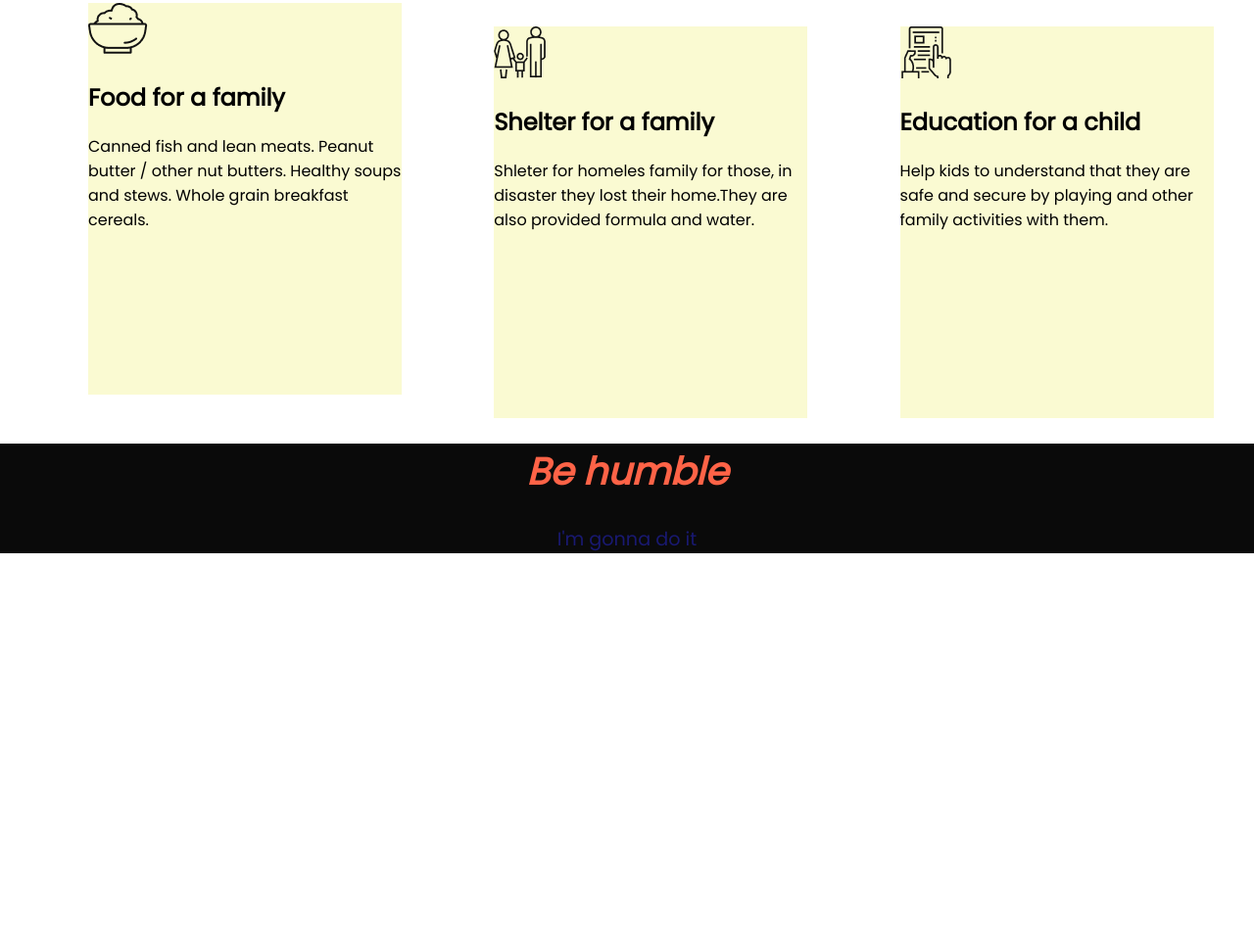
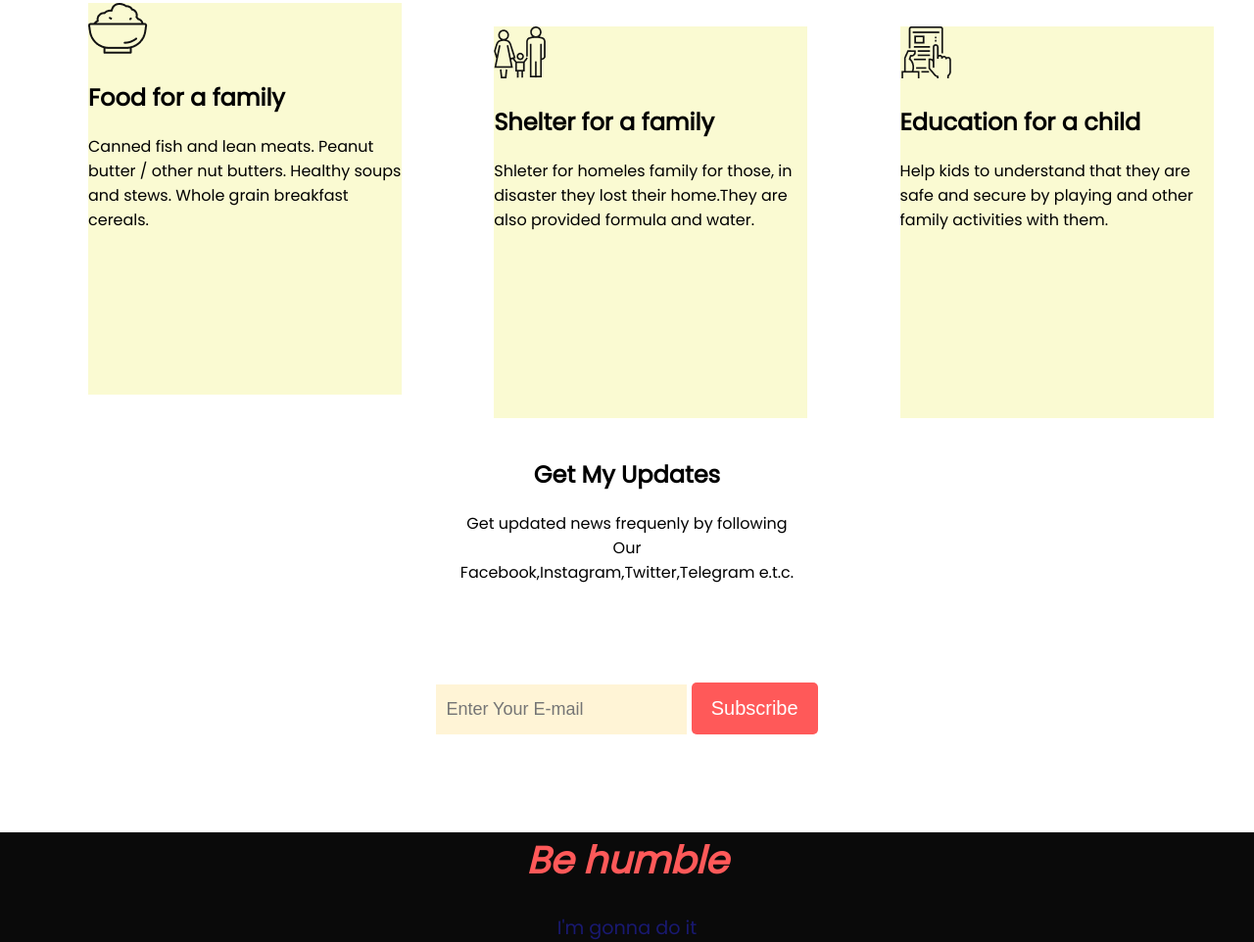
Before and after one commit to Azharul-Islam-Nahid/donate-for-Sylet, a plain HTML site: page index.html in a window 1280 px wide. Shown: the part 1285-2247 px from the top of the page at 98% size. Before the commit the page ends 1850 px from the top, so only its background shows below. Drawn offline with Linux system fonts and the light colour scheme.

Commit message:
added email subscribe

```diff
--- a/index.html
+++ b/index.html
@@ -51,7 +51,7 @@
             <a class="link-button" href=https://bidyanondo.org/about# target="_blank" rel="">Donate Now</a>
         </div>
         <div class="second-section-div">
-            <h1>Our Donate Plan</h1>
+            <h1>Our Donation Plan</h1>
             <p>Your monetary donation to the organization helps <br> provide food, shelter, relief supplies, emotional
                 support, recovery planning and other assistance during the disaster. </p>
         </div>
@@ -82,6 +82,21 @@
                 family activities with them.</p>
         </div>
     </section>
+    <section>
+        <div class="second-section-div">
+            <h1>Get My Updates</h1>
+            <p>Get updated news frequenly by following<br>Our <br>Facebook,Instagram,Twitter,Telegram e.t.c.
+            </p>
+        </div>
+        <div class="box">
+            <form action="#">
+                <div class="form-box">
+                    <input type="text" name="EmailAddress" placeholder="Enter Your E-mail">
+                    <button type="submit">Subscribe</button>
+                </div>
+            </form>
+        </div>
+    </section>
     <footer>
         <h1>Be humble</h1>
         <p id="second-footer">I'm gonna do it</p>
--- a/style.css
+++ b/style.css
@@ -29,7 +29,7 @@ html {
     color: white;
     font-weight: 500;
     text-decoration: none;
-    background-image: linear-gradient(tomato, red);
+    background-image: linear-gradient(#FF5959, #FF5959);
     padding: 10px 15px;
     border-radius: 5px;
 }
@@ -58,9 +58,9 @@ html {
 
 #different-button {
 
-    border: 2px solid red;
+    border: 2px solid #FF5959;
     background-color: white;
-    color: red;
+    color: #FF5959;
     padding: 14px 28px;
     font-size: 20px;
     cursor: pointer;
@@ -98,15 +98,42 @@ input[type=text] {
 
 }
 
-footer {
-    background-color: rgb(10, 10, 10);
-    text-align: center;
-    color: tomato;
-    font-style: italic;
-    font-size: larger;
-}
+
 
 #second-footer {
     font-style: normal;
     color: midnightblue;
 }
+
+.box {
+    text-align: center;
+    margin-top: 100px;
+    margin-bottom: 100px;
+}
+
+.form-box input {
+    font-size: 18px;
+    color: black;
+    padding: 15px 10px;
+    border: none;
+    outline: none;
+    background: #FFF4D6;
+}
+
+.form-box button {
+    color: #fff;
+    padding: 15px 20px;
+    font-size: 20px;
+    border: none;
+    border-radius: 5px;
+    background: #FF5959;
+    cursor: pointer;
+}
+
+footer {
+    background-color: rgb(10, 10, 10);
+    text-align: center;
+    color: #FF5959;
+    font-style: italic;
+    font-size: larger;
+}
```
